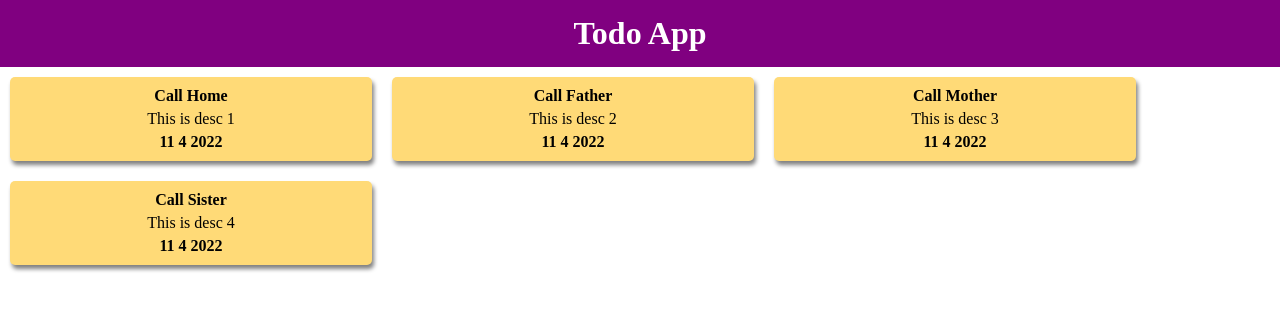
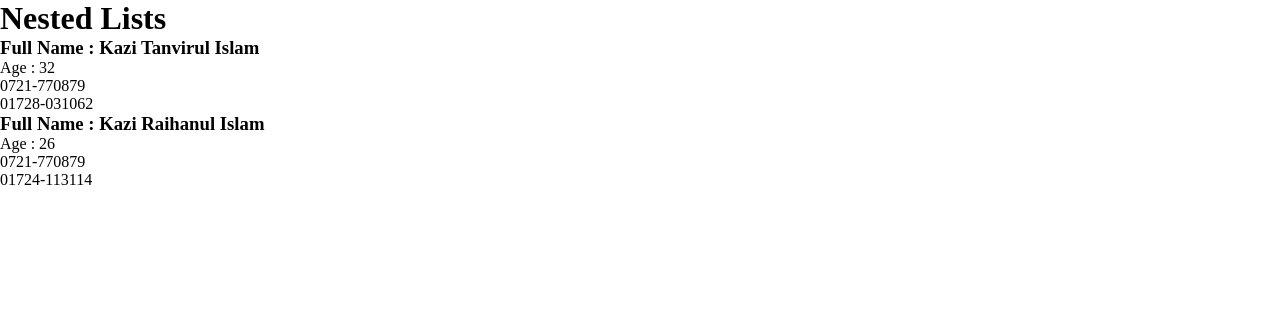
Before and after one commit to bappykti/first-reactApp, a React (Create React App) app: page / in a window 1280 px wide. Shown: the top 310 px of the page. Built offline with nearby package versions, Linux system fonts and the light colour scheme.

Commit message:
nested mapping

```diff
--- /dev/null
+++ b/src/App2.js
@@ -0,0 +1,43 @@
+import React from "react";
+
+const users = [
+    {
+        fullName : "Kazi Tanvirul Islam",
+        age : 32,
+        phones : [
+            {home : "0721-770879"},
+            {office : "01728-031062"}
+        ],
+    },
+    {
+        fullName : "Kazi Raihanul Islam",
+        age : 26,
+        phones : [
+            {home : "0721-770879"},
+            {office : "01724-113114"}
+        ],
+    },
+];
+
+export default function App2(){
+    return(
+        <div>
+            <h1>Nested Lists</h1>
+            {
+                users.map((user, index) => (
+                    <article key = {index}>
+                        <h3>Full Name : {user.fullName}</h3>
+                        <p>Age : {user.age}</p>
+                        {
+                            user.phones.map((phone, index) =>
+                                (<div key = {index}>
+                                    <p>{phone.home}</p>
+                                    <p>{phone.office}</p>
+                                </div>))
+                        }
+                    </article>
+                ) )
+            }
+        </div>
+    )
+}
--- a/src/index.js
+++ b/src/index.js
@@ -2,6 +2,7 @@ import React from "react";
 import ReactDOM from "react-dom";
 import App from "./App";
 // import App1 from "./App1";
+import App2 from "./App2";
 // import './index.css'
 
 
@@ -11,5 +12,5 @@ import App from "./App";
 //   textAlign: "center",
 //   padding: "15px"
 // }
-ReactDOM.render(<App />, document.getElementById("root"));
+ReactDOM.render(<App2 />, document.getElementById("root"));
 // ReactDOM.render(<App1 />, document.getElementById("root"));
```
